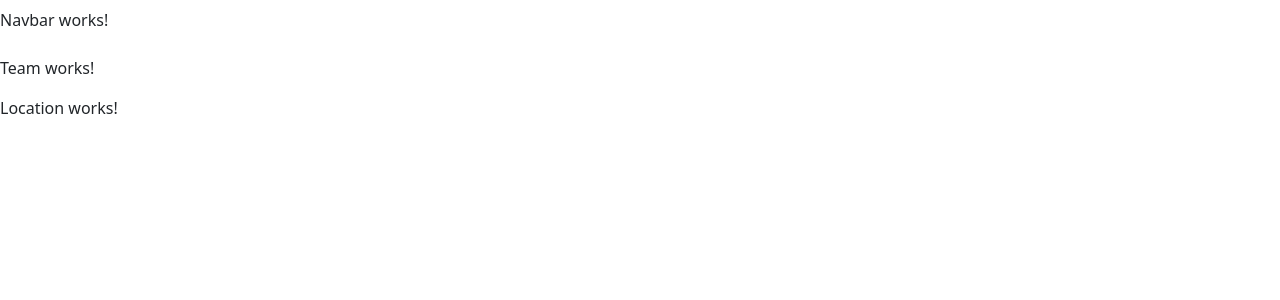
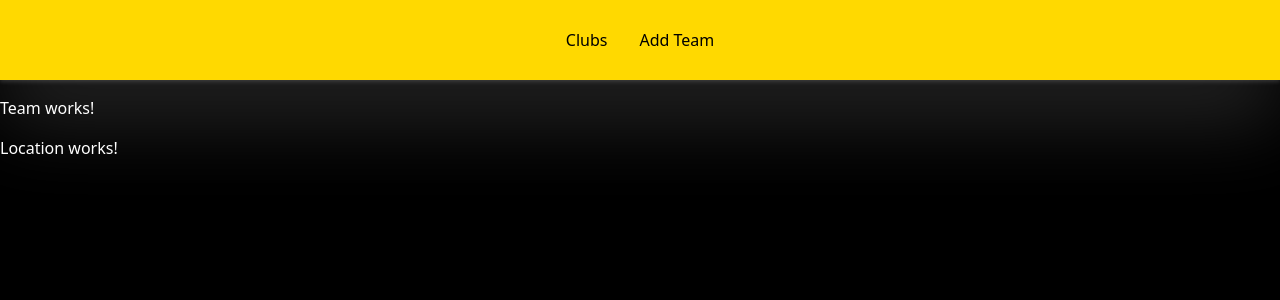
Before and after one commit to Rodrigo-ade/crud-clubs-frontend, a React (Create React App) app: page /clubs/1 in a window 1280 px wide. Shown: the top 300 px of the page. Built offline with nearby package versions, Linux system fonts and the light colour scheme.

Commit message:
Add navbar

```diff
--- a/public/index.html
+++ b/public/index.html
@@ -20,5 +20,6 @@
       To begin the development, run `npm start` or `yarn start`.
       To create a production bundle, use `npm run build` or `yarn build`.
     -->
+    <script src="https://cdn.jsdelivr.net/npm/bootstrap@5.3.1/dist/js/bootstrap.bundle.min.js" integrity="sha384-HwwvtgBNo3bZJJLYd8oVXjrBZt8cqVSpeBNS5n7C8IVInixGAoxmnlMuBnhbgrkm" crossorigin="anonymous"></script>
   </body>
 </html>
--- a/src/App.css
+++ b/src/App.css
@@ -0,0 +1,28 @@
+body {
+  background-color: #000;
+  color: white;
+}
+
+nav{
+  background-color: #ffd900;
+  height: 10vh;
+  color: #000;
+  font-weight: 500;
+  box-shadow: 0 2px 4px 0 rgba(255, 255, 255, 0.15),
+    0 2.5rem 5rem 0 rgba(255, 255, 255, 0.15);
+}
+
+nav div{
+  margin: 0 auto;
+}
+
+nav a{
+  text-decoration: none;
+  color: #000;
+}
+
+.active{
+  color: #000;
+  font-weight: 700;
+  border-bottom: 2px solid #000;
+}
--- a/src/components/Navbar.js
+++ b/src/components/Navbar.js
@@ -1,10 +1,20 @@
 import React from "react";
+import { NavLink } from "react-router-dom";
 
 function Navbar() {
   return (
-    <div className="navbar">
-      <p>Navbar works!</p>
-    </div>
+    <nav className="navbar mb-3">
+      <div>
+          <ul className="navbar-nav flex-row">
+            <li className="nav-item text-center me-3">
+              <NavLink to="/">Clubs</NavLink>
+            </li>
+            <li className="nav-item ms-3">
+              <NavLink to="/form">Add Team</NavLink>
+            </li>
+          </ul>
+      </div>
+    </nav>
   );
 }
 
```
